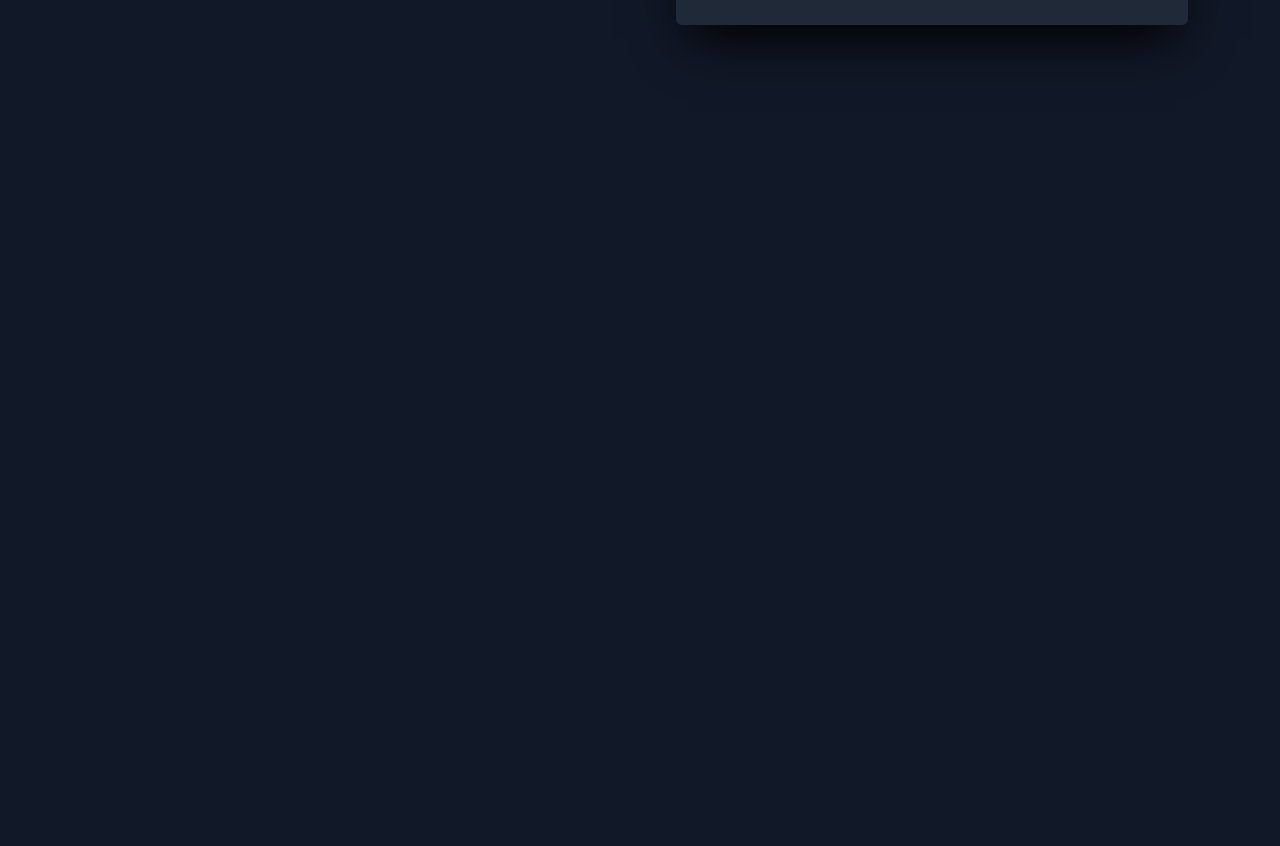
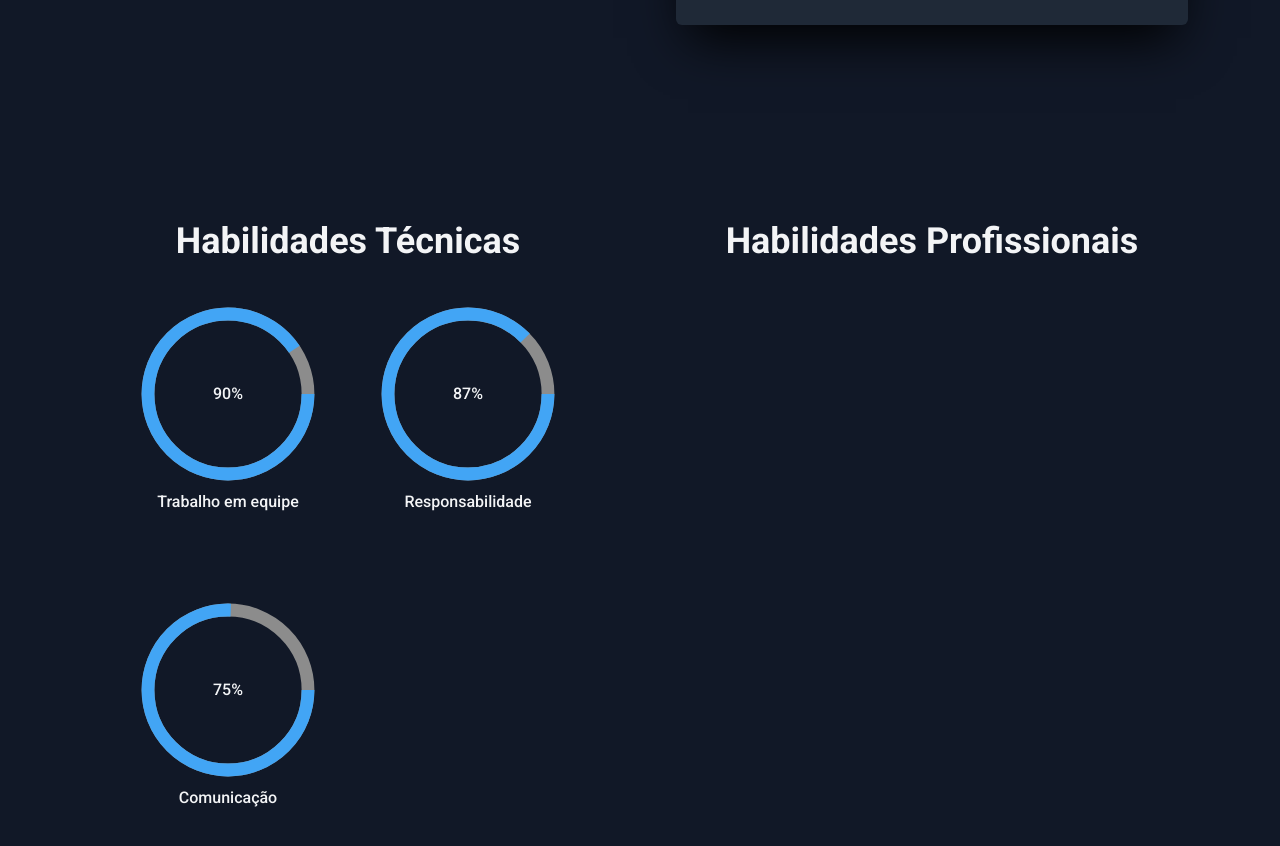
Before and after one commit to BrunoYTanaka/vitets-my-site, a React (Vite) app: page / in a window 1280 px wide. Shown: the part 1700-2546 px from the top of the page. Before the commit the page ends 1821 px from the top, so only its background shows below. Built offline with nearby package versions, Linux system fonts and the light colour scheme.

Commit message:
feat: CircularProgress

```diff
--- /dev/null
+++ b/src/components/CircularProgress.tsx
@@ -0,0 +1,68 @@
+import { motion } from 'framer-motion'
+import { useCounter } from 'hooks/useCounter'
+
+interface ProgressProps {
+  title: string
+  percentage: number
+}
+
+function CircularProgress({ percentage, title }: ProgressProps) {
+  const duration = 1.5
+  const delay = 0.5
+  const radius = 50
+
+  const nodeRef = useCounter({ delay, duration, to: percentage })
+
+  const circumference = Math.ceil(2 * Math.PI * radius)
+  const fillPercents = Math.abs(
+    Math.ceil((circumference / 100) * (percentage - 100))
+  )
+
+  const transition = {
+    duration: duration,
+    delay: delay,
+    ease: 'easeIn'
+  }
+
+  const variants = {
+    hidden: {
+      strokeDashoffset: circumference
+    },
+    show: {
+      strokeDashoffset: fillPercents
+    }
+  }
+
+  return (
+    <div className="relative flex flex-col items-center justify-center space-y-4">
+      <span
+        className="absolute top-[85px] text-base font-medium leading-snug"
+        ref={nodeRef}
+      />
+      <svg viewBox="0 0 100 100" className="h-40 w-40 overflow-visible">
+        <circle
+          cx="50"
+          cy="50"
+          r={radius}
+          className="fill-none stroke-[#8c8c8c] stroke-[8px]"
+        />
+        <motion.circle
+          cx="50"
+          cy="50"
+          r={radius}
+          className="fill-none stroke-[#42a5f5] stroke-[8px]"
+          strokeDashoffset={fillPercents}
+          strokeDasharray={circumference}
+          variants={variants}
+          initial="hidden"
+          whileInView="show"
+          viewport={{ once: true }}
+          transition={transition}
+        />
+      </svg>
+      <span className="text-base font-medium leading-6">{title}</span>
+    </div>
+  )
+}
+
+export { CircularProgress }
--- a/src/components/Sections/Experiences.tsx
+++ b/src/components/Sections/Experiences.tsx
@@ -23,7 +23,7 @@ function Experiences() {
       title: 'E-deploy',
       duration: '2019 - 2021',
       description:
-        'Desenvolver frontend responsável por manutenção e desenvolvimento de vários sties como. Burger King, Natura, Pax Primavera, etc.'
+        'Desenvolver frontend responsável por manutenção e desenvolvimento de vários sites como. Burger King, Natura, Pax Primavera, etc.'
     }
   ]
 
--- /dev/null
+++ b/src/components/Sections/Skills.tsx
@@ -0,0 +1,51 @@
+import { CircularProgress } from 'components/CircularProgress'
+
+function Skills() {
+  const professionalSkills = [
+    {
+      id: 0,
+      title: 'Trabalho em equipe',
+      percentage: 90
+    },
+    {
+      id: 1,
+      title: 'Responsabilidade',
+      percentage: 87
+    },
+
+    {
+      id: 2,
+      title: 'Comunicação',
+      percentage: 75
+    }
+  ]
+
+  return (
+    <section
+      className="grid grid-cols-1 justify-center gap-20 py-12 md:grid-cols-[1fr,1fr] md:gap-12 md:py-24"
+      id="about-me"
+    >
+      <div className="order-2 flex flex-col items-center justify-start space-y-8 md:order-1">
+        <h4 className="text-4xl font-bold leading-snug">
+          Habilidades Técnicas
+        </h4>
+        <div className="grid grid-cols-1 justify-center gap-20 lg:grid-cols-2">
+          {professionalSkills.map((skill) => (
+            <CircularProgress
+              key={skill.id}
+              percentage={skill.percentage}
+              title={skill.title}
+            />
+          ))}
+        </div>
+      </div>
+      <div className="order-1 flex flex-col items-center justify-start space-y-8 md:order-2">
+        <h4 className="text-4xl font-bold leading-snug">
+          Habilidades Profissionais
+        </h4>
+      </div>
+    </section>
+  )
+}
+
+export { Skills }
--- /dev/null
+++ b/src/hooks/useCounter.ts
@@ -0,0 +1,34 @@
+import { animate, useInView } from 'framer-motion'
+import { useEffect, useRef } from 'react'
+
+interface CounterData {
+  from?: number
+  to?: number
+  duration: number
+  delay: number
+}
+
+function useCounter({ from = 0, to = 100, duration, delay }: CounterData) {
+  const nodeRef = useRef<HTMLSpanElement>(null)
+  const isInView = useInView(nodeRef)
+
+  useEffect(() => {
+    const node = nodeRef.current
+
+    const controls = animate(from, to, {
+      duration,
+      delay,
+      onUpdate(value) {
+        if (node && isInView) {
+          node.textContent = `${value.toFixed(0)}%`
+        }
+      }
+    })
+
+    return () => controls.stop()
+  }, [from, to, isInView, duration, delay])
+
+  return nodeRef
+}
+
+export { useCounter }
--- a/src/pages/Home/index.tsx
+++ b/src/pages/Home/index.tsx
@@ -1,6 +1,7 @@
 import { AboutMe } from 'components/Sections/AboutMe'
 import { Contact } from 'components/Sections/Contact'
 import { Experiences } from 'components/Sections/Experiences'
+import { Skills } from 'components/Sections/Skills'
 
 function Home() {
   return (
@@ -8,6 +9,7 @@ function Home() {
       <Contact />
       <AboutMe />
       <Experiences />
+      <Skills />
     </div>
   )
 }
```
